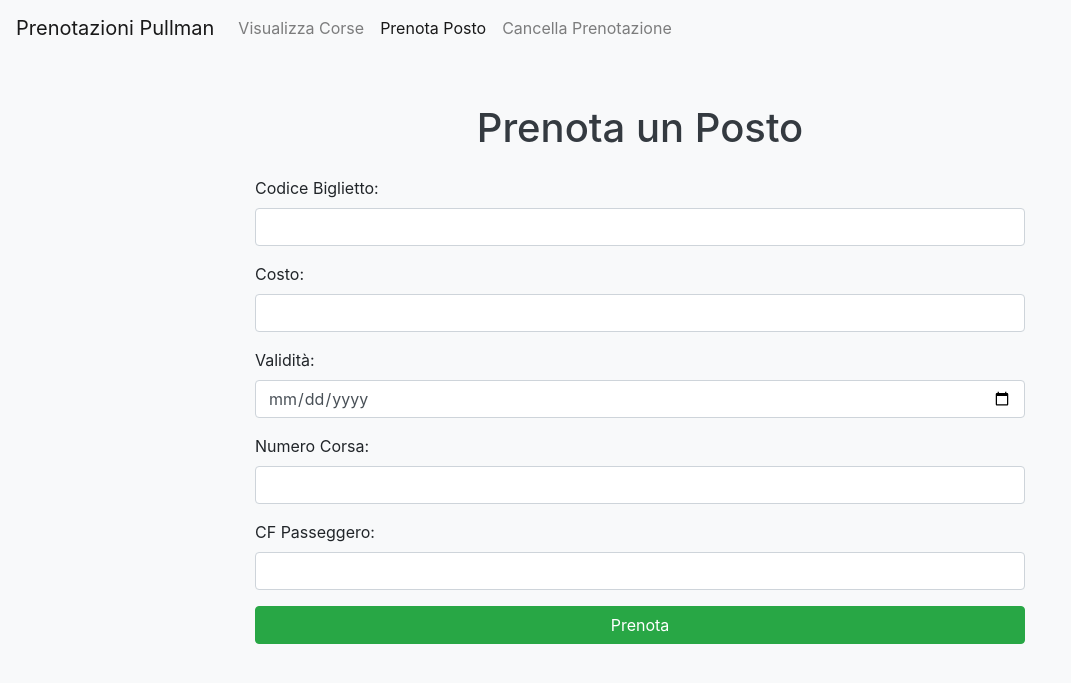
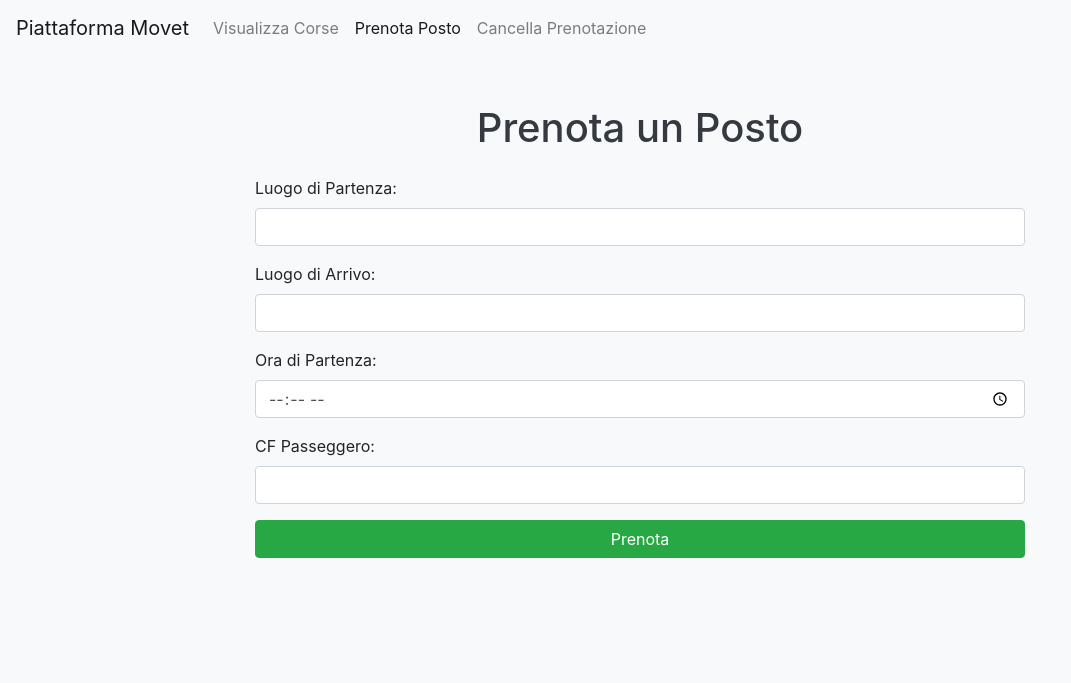
Before and after one commit to gabrieleforgheri/Movet, a PHP site: page /prenota_posto.php in a window 1280 px wide. Shown: the top 683 px of the page, without its empty margins (0-1071 px from the left). Run offline with PHP 8.4, Linux system fonts and the light colour scheme.

Commit message:
Aggistata la ricerca in prenota posto e cambiato il nome della navbar

```diff
--- a/cancella_prenotazione.php
+++ b/cancella_prenotazione.php
@@ -7,7 +7,7 @@
 </head>
 <body>
     <nav class="navbar navbar-expand-lg navbar-light bg-light">
-        <a class="navbar-brand" href="index.php">Prenotazioni Pullman</a>
+        <a class="navbar-brand" href="index.php">Piattaforma Movet</a>
         <button class="navbar-toggler" type="button" data-toggle="collapse" data-target="#navbarNav" aria-controls="navbarNav" aria-expanded="false" aria-label="Toggle navigation">
             <span class="navbar-toggler-icon"></span>
         </button>
--- a/index.php
+++ b/index.php
@@ -7,7 +7,7 @@
 </head>
 <body>
     <nav class="navbar navbar-expand-lg navbar-light bg-light">
-        <a class="navbar-brand" href="index.php">Prenotazioni Pullman</a>
+        <a class="navbar-brand" href="index.php">Piattaforma Movet</a>
         <button class="navbar-toggler" type="button" data-toggle="collapse" data-target="#navbarNav" aria-controls="navbarNav" aria-expanded="false" aria-label="Toggle navigation">
             <span class="navbar-toggler-icon"></span>
         </button>
--- a/prenota_posto.php
+++ b/prenota_posto.php
@@ -7,7 +7,7 @@
 </head>
 <body>
     <nav class="navbar navbar-expand-lg navbar-light bg-light">
-        <a class="navbar-brand" href="index.php">Prenotazioni Pullman</a>
+        <a class="navbar-brand" href="index.php">Piattaforma Movet</a>
         <button class="navbar-toggler" type="button" data-toggle="collapse" data-target="#navbarNav" aria-controls="navbarNav" aria-expanded="false" aria-label="Toggle navigation">
             <span class="navbar-toggler-icon"></span>
         </button>
@@ -29,20 +29,16 @@
         <h1 class="text-center mb-4">Prenota un Posto</h1>
         <form action="prenota_posto.php" method="post" class="needs-validation" novalidate>
             <div class="form-group">
-                <label for="cod">Codice Biglietto:</label>
-                <input type="text" class="form-control" id="cod" name="cod" required>
+                <label for="luogoP">Luogo di Partenza:</label>
+                <input type="text" class="form-control" id="luogoP" name="luogoP" required>
             </div>
             <div class="form-group">
-                <label for="costo">Costo:</label>
-                <input type="text" class="form-control" id="costo" name="costo" required>
+                <label for="luogoA">Luogo di Arrivo:</label>
+                <input type="text" class="form-control" id="luogoA" name="luogoA" required>
             </div>
             <div class="form-group">
-                <label for="validita">Validità:</label>
-                <input type="date" class="form-control" id="validita" name="validita" required>
-            </div>
-            <div class="form-group">
-                <label for="numCorsa">Numero Corsa:</label>
-                <input type="text" class="form-control" id="numCorsa" name="numCorsa" required>
+                <label for="oraP">Ora di Partenza:</label>
+                <input type="time" class="form-control" id="oraP" name="oraP" required>
             </div>
             <div class="form-group">
                 <label for="cfPasseggero">CF Passeggero:</label>
@@ -52,10 +48,9 @@
         </form>
         <?php
         if ($_SERVER["REQUEST_METHOD"] == "POST") {
-            $cod = $_POST['cod'];
-            $costo = $_POST['costo'];
-            $validita = $_POST['validita'];
-            $numCorsa = $_POST['numCorsa'];
+            $luogoP = $_POST['luogoP'];
+            $luogoA = $_POST['luogoA'];
+            $oraP = $_POST['oraP'];
             $cfPasseggero = $_POST['cfPasseggero'];
 
             $servername = "localhost";
@@ -71,12 +66,25 @@
                 die("Connection failed: " . $conn->connect_error);
             }
 
-            $sql = "INSERT INTO Biglietto (cod, costo, validità, numCorsa, cfPasseggero) VALUES ('$cod', '$costo', '$validita', '$numCorsa', '$cfPasseggero')";
+            // Trova la corsa corrispondente
+            $sql = "SELECT * FROM Corsa WHERE luogoP='$luogoP' AND luogoA='$luogoA' AND oraP='$oraP'";
+            $result = $conn->query($sql);
 
-            if ($conn->query($sql) === TRUE) {
-                echo "<div class='alert alert-success mt-4'>Prenotazione effettuata con successo!</div>";
+            if ($result->num_rows > 0) {
+                $row = $result->fetch_assoc();
+                $numCorsa = $row['num'];
+                $nFermate = $row['nFermate'];
+                $costo = $nFermate * 0.50; // Calcola il costo in base al numero di fermate (0.50€ per fermata)
+
+                // Inserisce il biglietto nel database
+                $sql = "INSERT INTO Biglietto (costo, validità, numCorsa, cfPasseggero) VALUES ('$costo', CURDATE(), '$numCorsa', '$cfPasseggero')";
+                if ($conn->query($sql) === TRUE) {
+                    echo "<div class='alert alert-success mt-4'>Prenotazione effettuata con successo! Costo: €$costo</div>";
+                } else {
+                    echo "<div class='alert alert-danger mt-4'>Errore: " . $sql . "<br>" . $conn->error . "</div>";
+                }
             } else {
-                echo "<div class='alert alert-danger mt-4'>Errore: " . $sql . "<br>" . $conn->error . "</div>";
+                echo "<div class='alert alert-danger mt-4'>Nessuna corsa trovata per la tratta specificata.</div>";
             }
 
             $conn->close();
--- a/style.css
+++ b/style.css
@@ -34,7 +34,6 @@ h1 {
 .btn-success:hover {
     background-color: #218838;
     border-color: #1e7e34;
-
 }
 
 .btn-danger {
```
Also changed, not shown: 1 other file.
